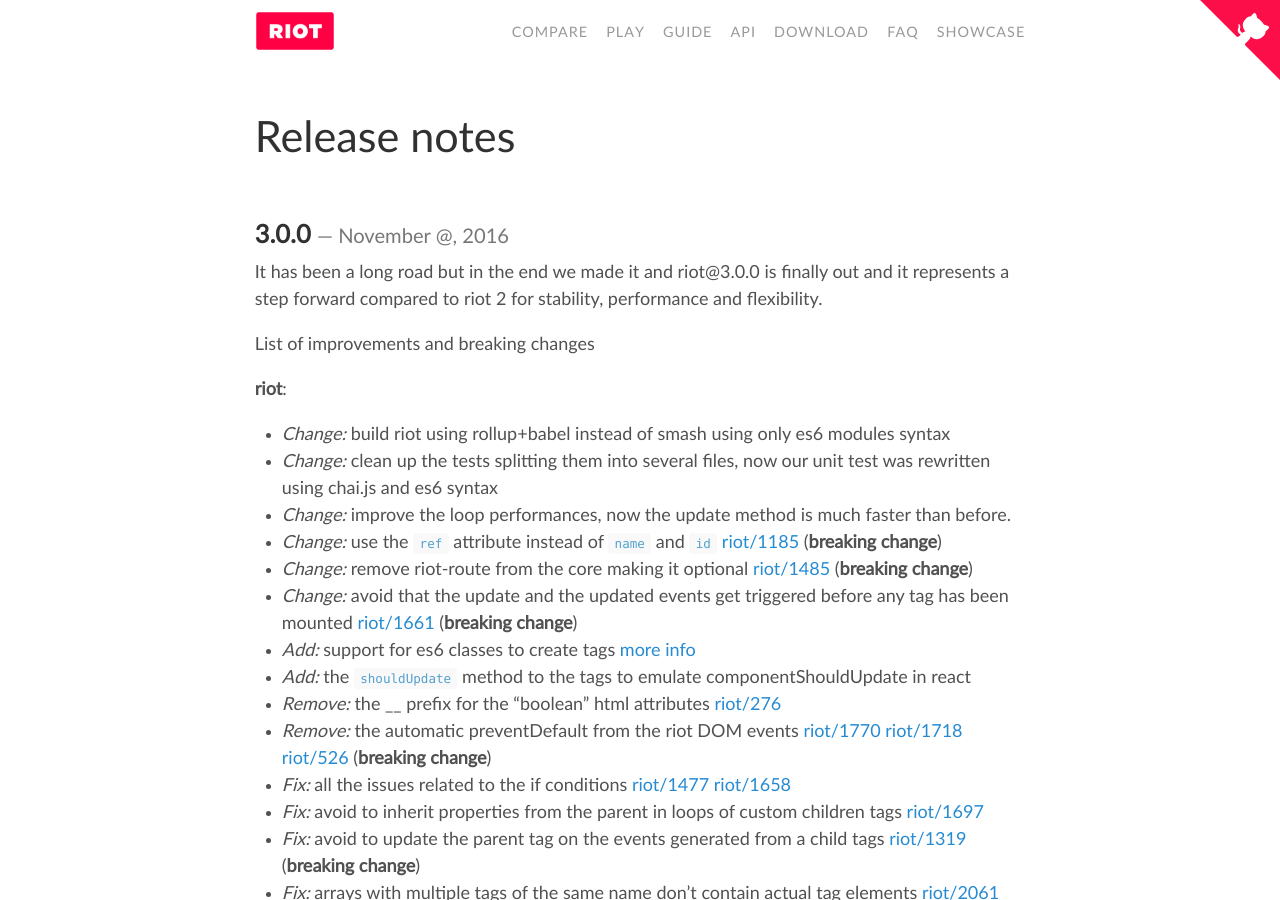
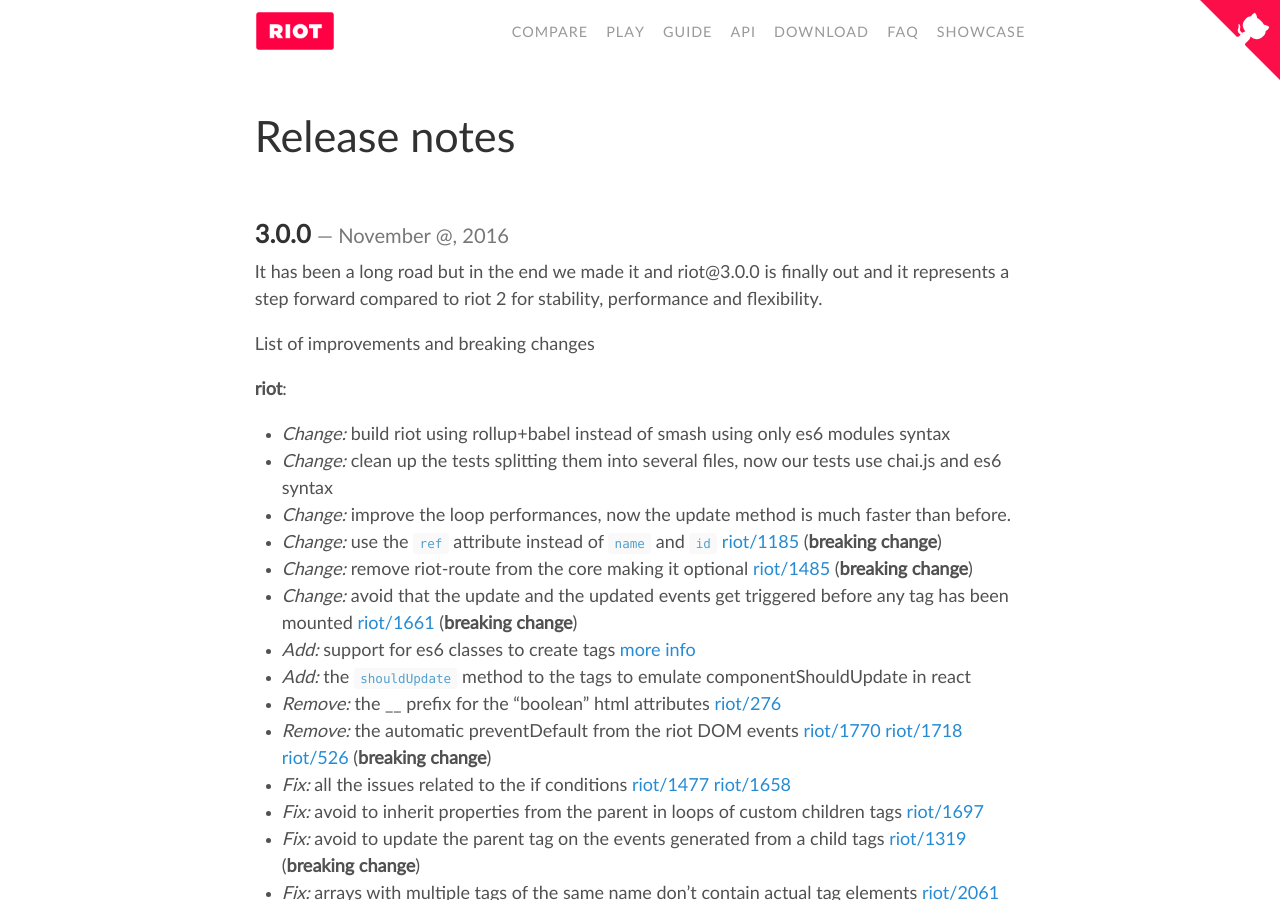
Before and after one commit to riot/riot.github.io, a Jekyll site: the page built from release-notes.md, in a window 1280 px wide and 900 px high. Built offline with Jekyll 4.4.1, drawn with Linux system fonts in a browser that asks for light colours; nearby versions of some CDN libraries; emoji names are drawn with the system emoji font.

Commit message:
fixed: typo in the release notes

```diff
--- a/release-notes.md
+++ b/release-notes.md
@@ -16,7 +16,7 @@
 __riot__:
 
   - _Change:_ build riot using rollup+babel instead of smash using only es6 modules syntax
-  - _Change:_ clean up the tests splitting them into several files, now our unit test was rewritten using chai.js and es6 syntax
+  - _Change:_ clean up the tests splitting them into several files, now our tests use chai.js and es6 syntax
   - _Change:_ improve the loop performances, now the update method is much faster than before.
   - _Change:_ use the `ref` attribute instead of `name` and `id` [riot/1185](https://github.com/riot/riot/issues/1185) (__breaking change__)
   - _Change:_ remove riot-route from the core making it optional [riot/1485](https://github.com/riot/riot/issues/1485) (__breaking change__)
```
